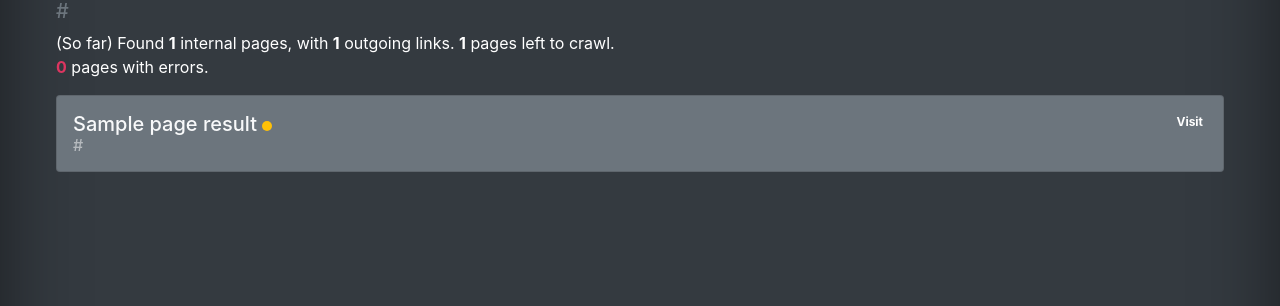
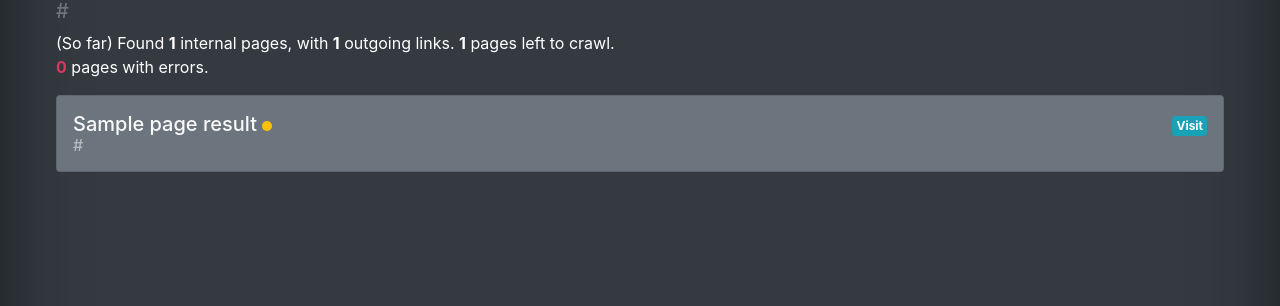
Before and after one commit to ninapavlich/sitecomber, a Django app: template sitecomber/apps/config/templates/config/site_detail.html in a window 1280 px wide. Shown: the part 205-511 px from the top of the page. Run offline with Django 3.2, Linux system fonts and the light colour scheme; the template is opened without the code that fills it: most values are stand-ins (such as "Sample title", 1, 10 or a date in 2020); parts of the project's set-up code (start-up, migrations or seed data) failed here and were passed over; some libraries are stand-ins or nearby versions.

Commit message:
fix link in header

```diff
--- a/sitecomber/apps/config/templates/config/site_detail.html
+++ b/sitecomber/apps/config/templates/config/site_detail.html
@@ -65,7 +65,7 @@
                 {% endif %}
                 {% endwith %}
 
-                <a href="{{object.url}}" target="_blank" class="float-right badge badge-secondary p-1 ml-2">Visit</a>
+                <a href="{{object.url}}" target="_blank" class="float-right badge badge-info p-1 ml-2 mt-1">Visit</a>
 
               </div>
             </div>
```
